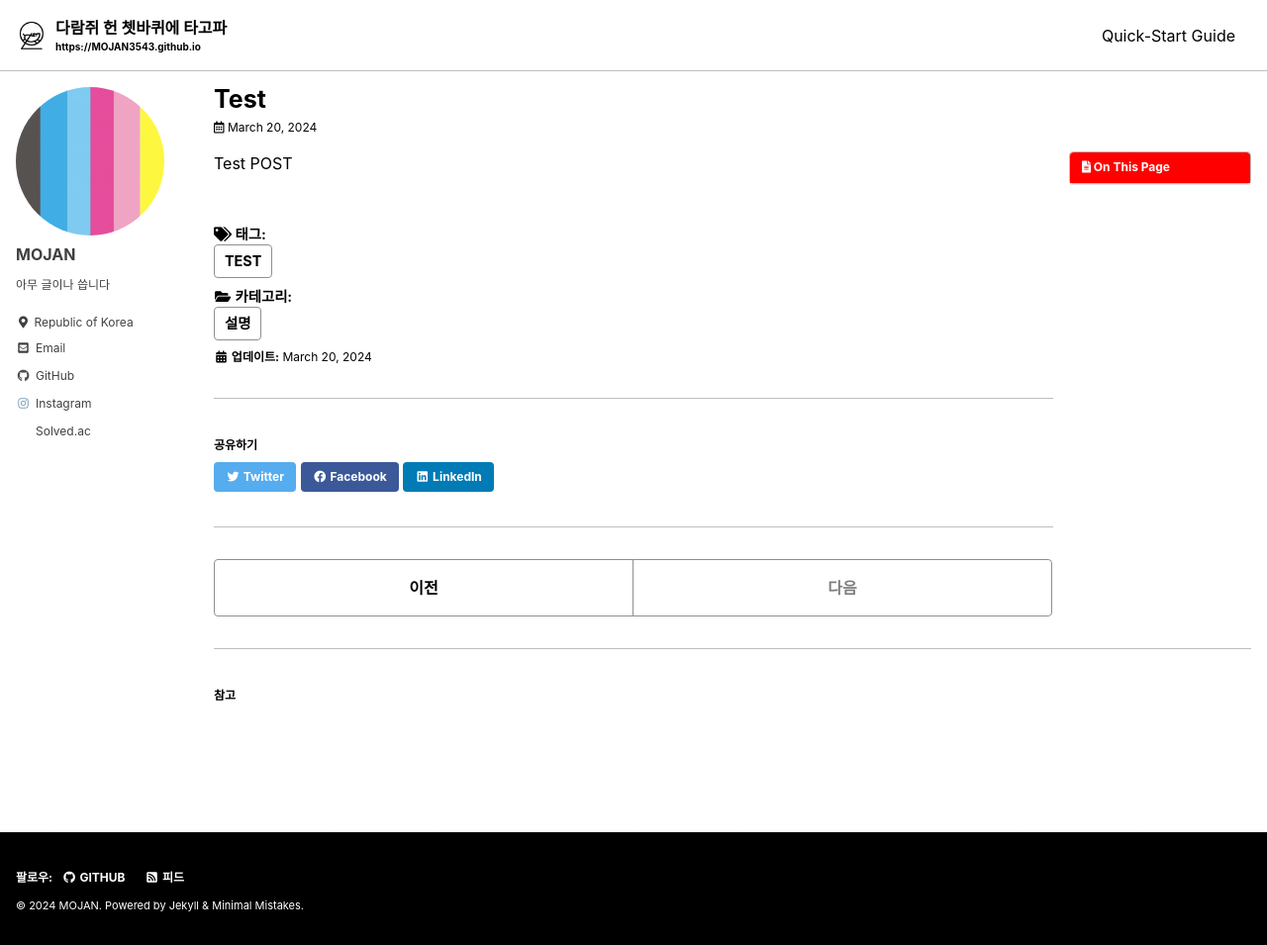
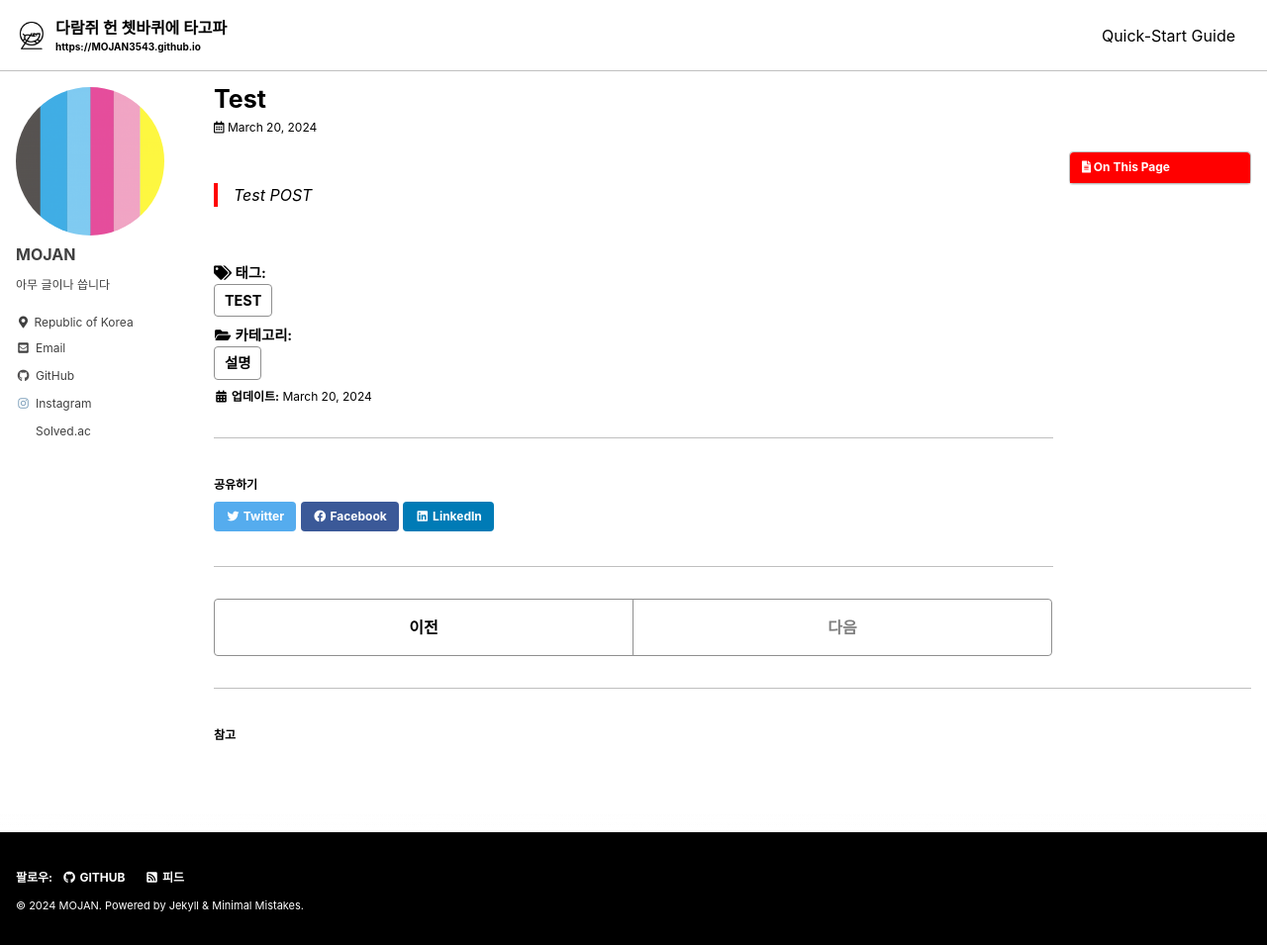
Before and after one commit to MOJAN3543/MOJAN3543.github.io, a Jekyll site: the page built from _posts/LIKELION/2024-03-20-LikelionPassReview.md, in a window 1280 px wide and 955 px high. Shown: the whole window at 99% size. Built offline with Jekyll 4.4.1, drawn with Linux system fonts in a browser that asks for light colours; cached includes are drawn as plain includes.

```diff
--- a/_posts/LIKELION/2024-03-20-LikelionPassReview.md
+++ b/_posts/LIKELION/2024-03-20-LikelionPassReview.md
@@ -9,4 +9,4 @@ tags:
 last_modified_at: 2024-03-20
 ---
 
-Test POST
+> Test POST
```
